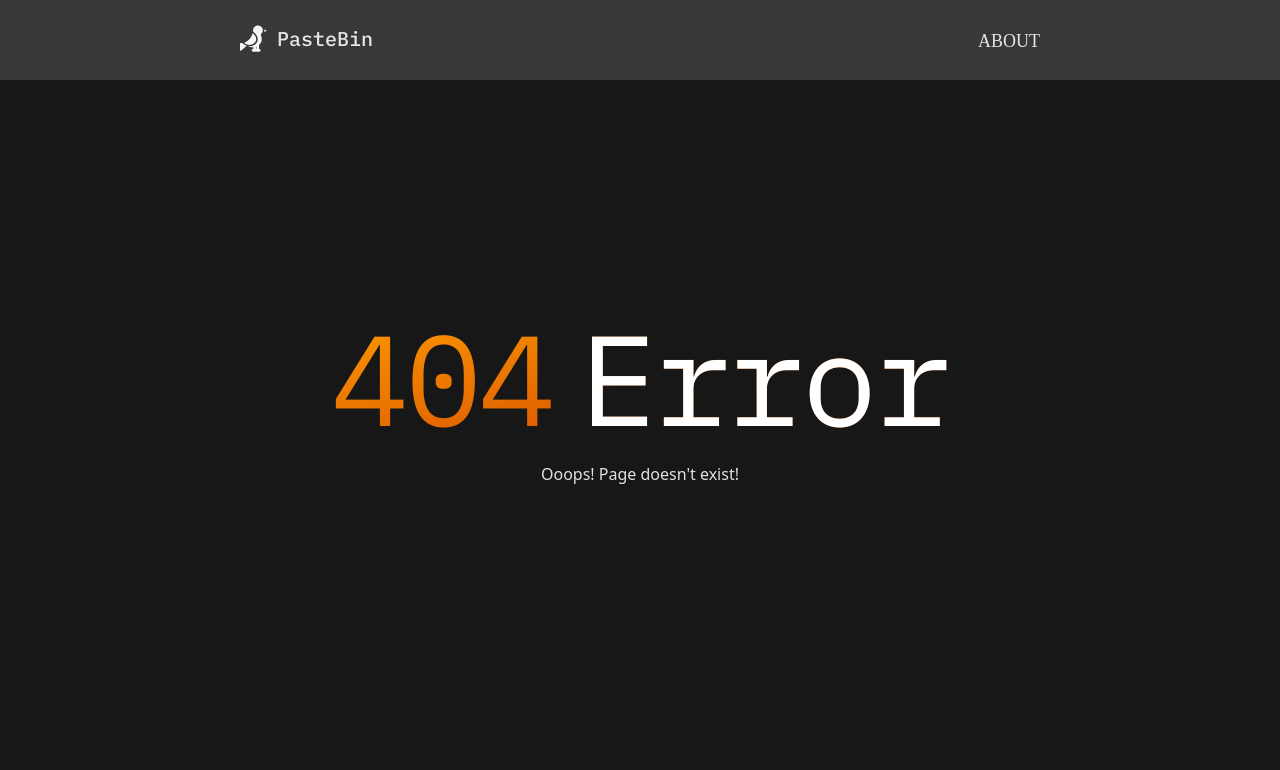
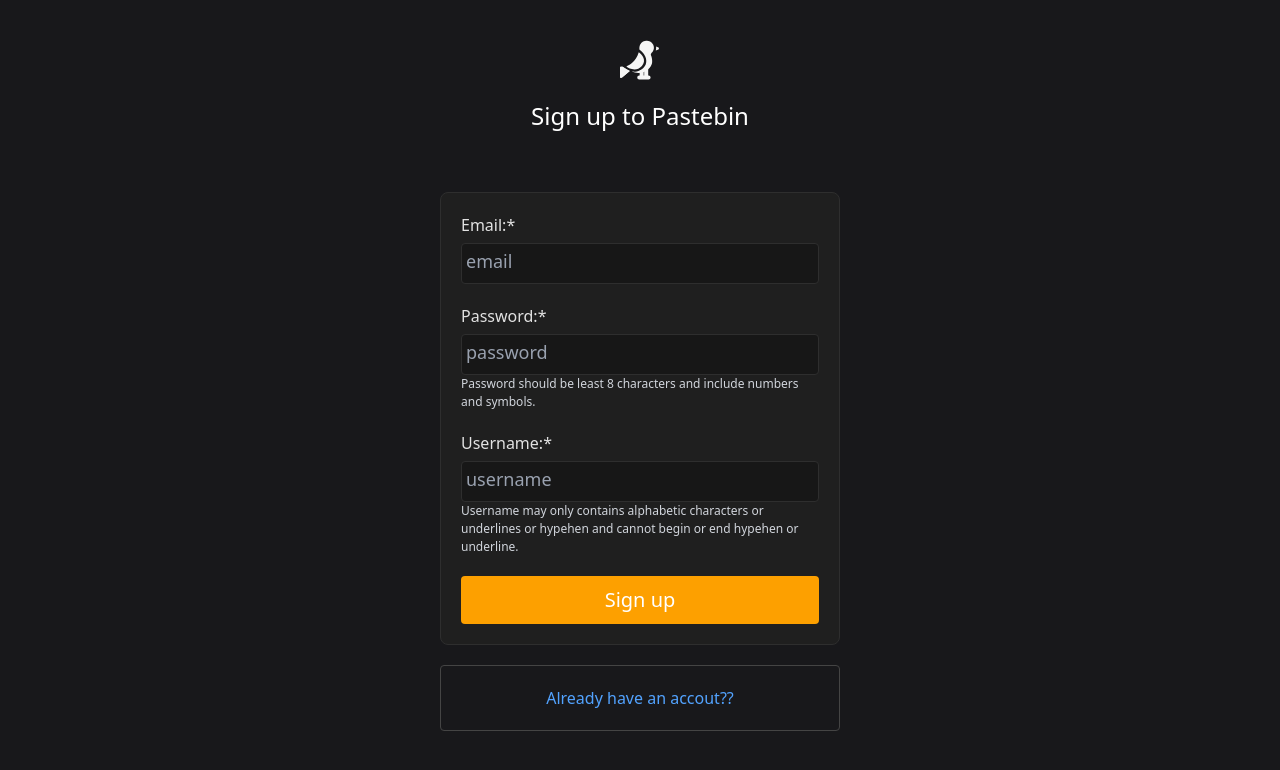
Before and after one commit to Sk9l9tik/pastebin, a React (Vite) app in the folder pastebin-front-end/: page /signup in a window 1280 px wide. Shown: the top 770 px of the page. Built offline with nearby package versions, Linux system fonts and the light colour scheme.

Commit message:
front-end: finish login and signup pages + their adaptive (maybe in future add google + github login)

```diff
--- a/pastebin-front-end/src/components/App.tsx
+++ b/pastebin-front-end/src/components/App.tsx
@@ -4,6 +4,7 @@
 import { About } from './pages/About.tsx'
 import { Paste } from './pages/Paste.tsx'
 import { Login } from './pages/Login.tsx'
+import { Signup } from './pages/Signup.tsx'
 import { Notfoutd } from './pages/NotFound.tsx';
 
 
@@ -14,6 +15,7 @@
         <Route path="/" element={<Home/>} />
         <Route path="/about" element={<About/>} />
         <Route path="/login" element={<Login/>} />
+        <Route path="/signup" element={<Signup/>} />
         <Route path="/paste/:id" element={<Paste />} />
         <Route path="*" element={<Notfoutd />}/>
       </Routes>
--- a/pastebin-front-end/src/components/custom_components/Header.tsx
+++ b/pastebin-front-end/src/components/custom_components/Header.tsx
@@ -3,7 +3,7 @@
 import birdLogo from '/bird_logo.svg'
 import { twMerge } from 'tailwind-merge';
 
-export function Header({onAccount = true, className = ''}){
+export function Header({onAccount = false, className = ''}){
     return (
     <div className='bg-[#383838] h-20 w-full'>
         <div className={twMerge("flex justify-between mx-60 pt-5.5", className)}>
@@ -13,10 +13,10 @@
           </Link>
           <div className='flex justify-start gap-5'>
             <Link to="/about" className="font-[Manjari] font-normal text-[18px] max-md:text-[15px] pt-1.5 max-md:pt-2 hover:text-blue-300 sm:block hidden">ABOUT</Link>
-          {onAccount &&
+          {!onAccount &&
             <div className='flex justify-start gap-5'>
               <Link to="/login" className="font-[Manjari] font-normal text-[18px] pt-1 pb-1 border hover:rounded-sm w-20 text-center">Sign in</Link>
-              <Link to="/singup" className="font-[Manjari] font-normal text-black text-[18px] pt-1 pb-1 border hover:rounded-sm bg-white w-20 text-center md:block hidden">Sign up</Link>
+              <Link to="/signup" className="font-[Manjari] font-normal text-black text-[18px] pt-1 pb-1 border hover:rounded-sm bg-white w-20 text-center md:block hidden">Sign up</Link>
             </div>}
           </div>
         </div>
--- a/pastebin-front-end/src/components/pages/Login.tsx
+++ b/pastebin-front-end/src/components/pages/Login.tsx
@@ -23,22 +23,25 @@
   return (
     <div className="flex flex-col items-center min-h-screen bg-zinc-900">
       {/* Форма */}
-      <img className="logo pt-10 w-20 h-20" src={birdLogo} alt='Pastebin logo' />
-      <p className="mt-5 text-2xl text-center text-white">Sign in to Pastebin</p>
-      <div className="w-80 border-1 border-[#2E2E2E] bg-[#1F1F1F] p-5 rounded-lg mt-15">
+      <Link to="/" className="flex items-center flex-col max-sm:max-w-10/12">
+        <img className="logo pt-10 w-20 h-20" src={birdLogo} alt='Pastebin logo' />
+        <p className="mt-5 text-2xl text-center text-white">Sign in to Pastebin</p>
+      </Link>
+      <div className="w-80 border-1 border-[#2E2E2E] bg-[#1F1F1F] p-5 rounded-lg mt-15 max-sm:max-w-10/12">
         <form className="" onSubmit={handleSubmit(onSubmit)}>
+          <p className="mb-0.5">Email address:</p>
           <input
-            className="w-full p-2 rounded-sm border-1 border-[#2E2E2E] bg-[#171717] text-white placeholder-gray-400"
-            type="text"
-            placeholder="Email"
+            className="w-full p-2 h-9 rounded-sm border-1 border-[#2E2E2E] bg-[#171717] text-white placeholder-gray-400"
+            type="email"
+            placeholder=""
             {...register("email", { required: "This field is required" })}
           />
           {errors.email && <span className="text-red-500">{errors.email.message}</span>}
-
+          <p className="mb-0.5 mt-5">Password:</p>
           <input
-            className="w-full p-2 mt-5 rounded-sm border-1 border-[#2E2E2E] bg-[#171717] text-white placeholder-gray-400"
+            className="w-full p-2 h-9 rounded-sm border-1 border-[#2E2E2E] bg-[#171717] text-white placeholder-gray-400"
             type="password"
-            placeholder="Password"
+            placeholder=""
             {...register("password", { required: "This field is required" })}
           />
           {errors.password && <span className="text-red-500">{errors.password.message}</span>}
@@ -52,7 +55,7 @@
       </div>
 
       {/* Div с border под формой */}
-      <div className="w-80 h-fit rounded-sm border border-[#444444] mt-5 flex justify-center">
+      <div className="w-80 h-fit rounded-sm border border-[#444444] mt-5 flex justify-center max-sm:max-w-10/12">
         <Link to='/signup' className="pt-5 pb-5 text-blue-400">Create Account</Link>
       </div>
     </div>
--- /dev/null
+++ b/pastebin-front-end/src/components/pages/Signup.tsx
@@ -0,0 +1,75 @@
+import { useForm, SubmitHandler } from "react-hook-form";
+import { Link } from 'react-router-dom';
+
+
+import birdLogo from '/bird_logo.svg'
+
+interface IFormInput {
+  email: string;
+  password: string;
+  username:string;
+}
+
+export function Signup() {
+  const {
+    register,
+    handleSubmit,
+    formState: { errors },
+  } = useForm<IFormInput>();
+
+  const onSubmit: SubmitHandler<IFormInput> = (data) => {
+    console.log(data);
+  };
+
+  return (
+    <div className="flex flex-col items-center min-h-screen bg-zinc-900">
+      {/* Форма */}
+      <Link to="/" className="flex items-center flex-col max-sm:max-w-10/12">
+        <img className="logo pt-10 w-20 h-20" src={birdLogo} alt='Pastebin logo' />
+        <p className="mt-5 text-2xl text-center text-white">Sign up to Pastebin</p>
+      </Link>
+      <div className="w-100 border-1 border-[#2E2E2E] bg-[#1F1F1F] p-5 rounded-lg mt-15 max-sm:max-w-10/12">
+        <form className="" onSubmit={handleSubmit(onSubmit)}>
+          <p className="mb-1.5">Email:*</p>
+          <input
+            className="text-[18px] w-full p-1 pb-2 rounded-sm border-1 border-[#2E2E2E] bg-[#171717] text-white placeholder-gray-400"
+            type="email"
+            placeholder="email"
+            {...register("email", { required: "This field is required" })}
+          />
+          {errors.email && <span className="text-red-500">{errors.email.message}</span>}
+          <p className="mb-1.5 mt-5">Password:*</p>
+          <input
+            className="text-[18px] w-full p-1 pb-2 rounded-sm border-1 border-[#2E2E2E] bg-[#171717] text-white placeholder-gray-400"
+            type="password"
+            placeholder="password"
+            {...register("password", { required: "This field is required" })}
+          />
+          <p className="text-[12px] max-sm:text-[10px] text-gray-300">Password should be least 8 characters and include numbers and symbols.</p>
+          {errors.password && <span className="text-red-500">{errors.password.message}</span>}
+
+          <p className="mb-1.5 mt-5">Username:*</p>
+          <input
+            className="text-[18px] w-full p-1 pb-2 rounded-sm border-1 border-[#2E2E2E] bg-[#171717] text-white placeholder-gray-400"
+            type="text"
+            placeholder="username"
+            {...register("username", { required: "This field is required" })}
+          />
+          <p className="text-[12px] max-sm:text-[10px] text-gray-300">Username may only contains alphabetic characters or underlines or hypehen and cannot begin or end hypehen or underline.</p>
+          {errors.password && <span className="text-red-500">{errors.password.message}</span>}
+
+          <button
+            className="w-full h-12 p-2 mt-5 bg-[#fda000] rounded-sm text-xl text-white hover:bg-[#EDA200] transition-colors"
+            type="submit">
+            Sign up
+          </button>
+        </form>
+      </div>
+
+      {/* Div с border под формой */}
+      <div className="w-100 h-fit rounded-sm border border-[#444444] mt-5 flex justify-center max-sm:max-w-10/12">
+        <Link to='/login' className="pt-5 pb-5 text-blue-400">Already have an accout??</Link>
+      </div>
+    </div>
+  );
+}
```
